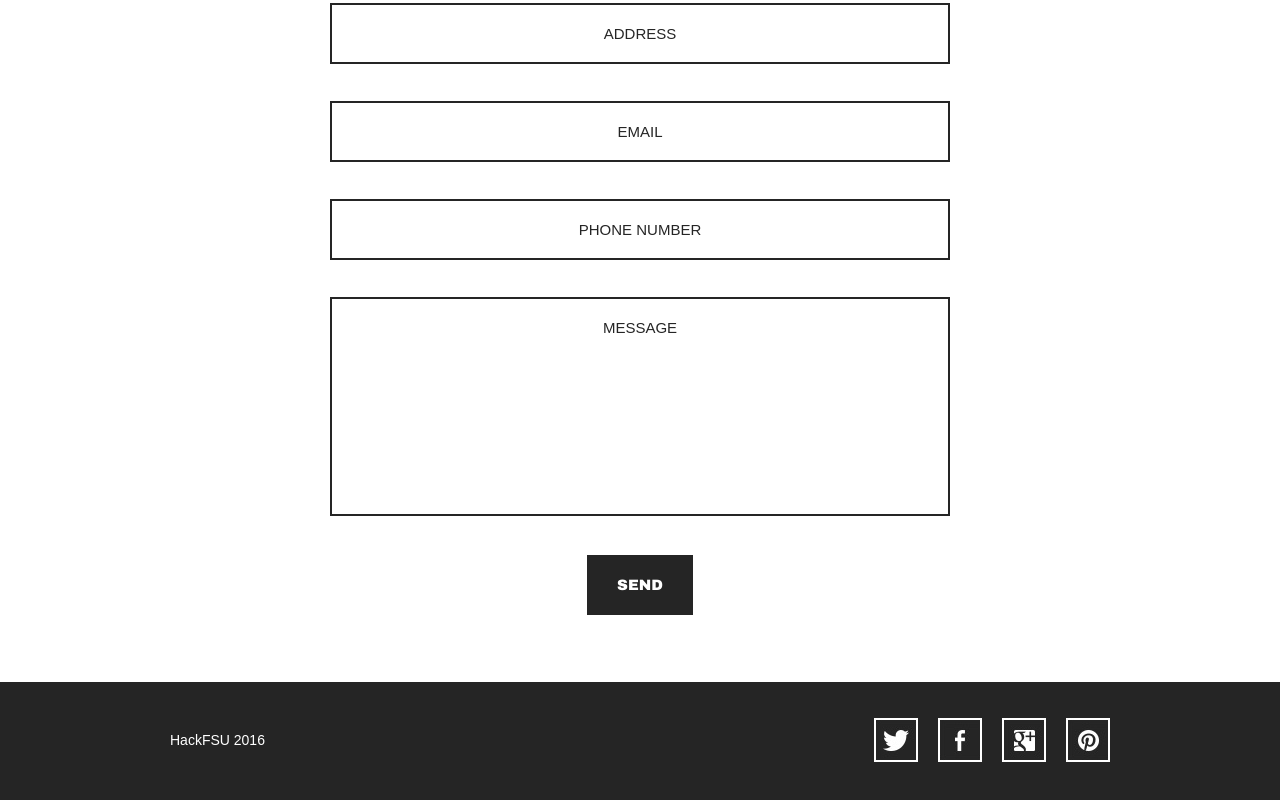
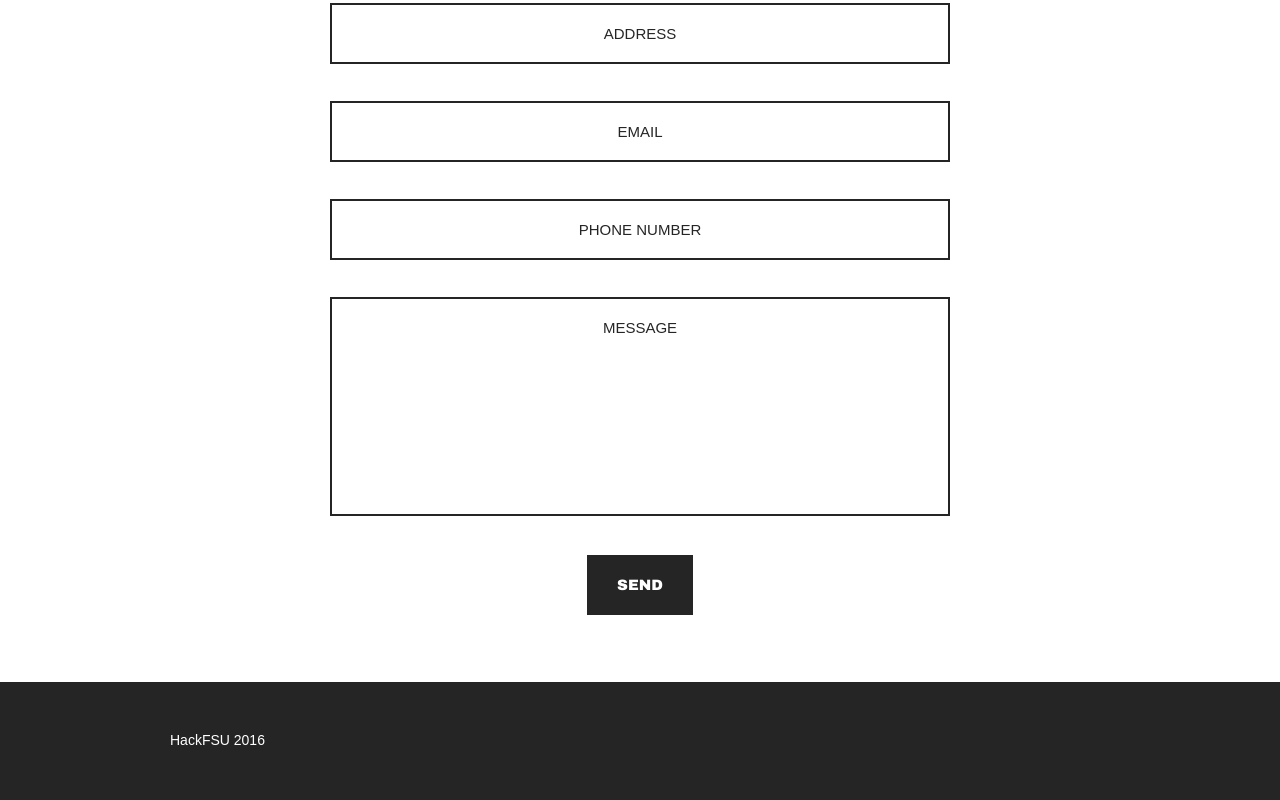
Before and after one commit to CodeFluent/BlueJacket, a website: page myapp/instagram/contact.html in a window 1280 px wide. Shown: the part 518-1318 px from the top of the page. Drawn offline with Linux system fonts and the light colour scheme; files that its build step writes are made by us from their sources; files whose address does not match are found by name.

Commit message:
More Polish

```diff
--- a/myapp/instagram/contact.html
+++ b/myapp/instagram/contact.html
@@ -1,5 +1,5 @@
 <!doctype html>
-<!-- Website Template by freewebsitetemplates.com -->
+
 <html>
 <head>
 	<meta charset="UTF-8">
@@ -34,6 +34,10 @@
 
 
 
+
+
+
+
 	<div id="body">
 		<h1><span>Search for Styles</span></h1>
 		<form action="contact.html">
@@ -48,20 +52,6 @@
 	<div id="footer">
 		<div>
 			<p> HackFSU 2016</p>
-			<ul>
-				<li>
-					<a href="http://freewebsitetemplates.com/go/twitter/" id="twitter">twitter</a>
-				</li>
-				<li>
-					<a href="http://freewebsitetemplates.com/go/facebook/" id="facebook">facebook</a>
-				</li>
-				<li>
-					<a href="http://freewebsitetemplates.com/go/googleplus/" id="googleplus">googleplus</a>
-				</li>
-				<li>
-					<a href="http://pinterest.com/fwtemplates/" id="pinterest">pinterest</a>
-				</li>
-			</ul>
 		</div>
 	</div>
 </body>
--- a/myapp/public/css/style.css
+++ b/myapp/public/css/style.css
@@ -415,5 +415,4 @@ p a:hover {
 #instafeed  a  img {
 	margin-right: 15px;
 	margin-left: 15px;
-
 }
```
Also changed, not shown: myapp/instagram/index.html (+3 -3 lines).
